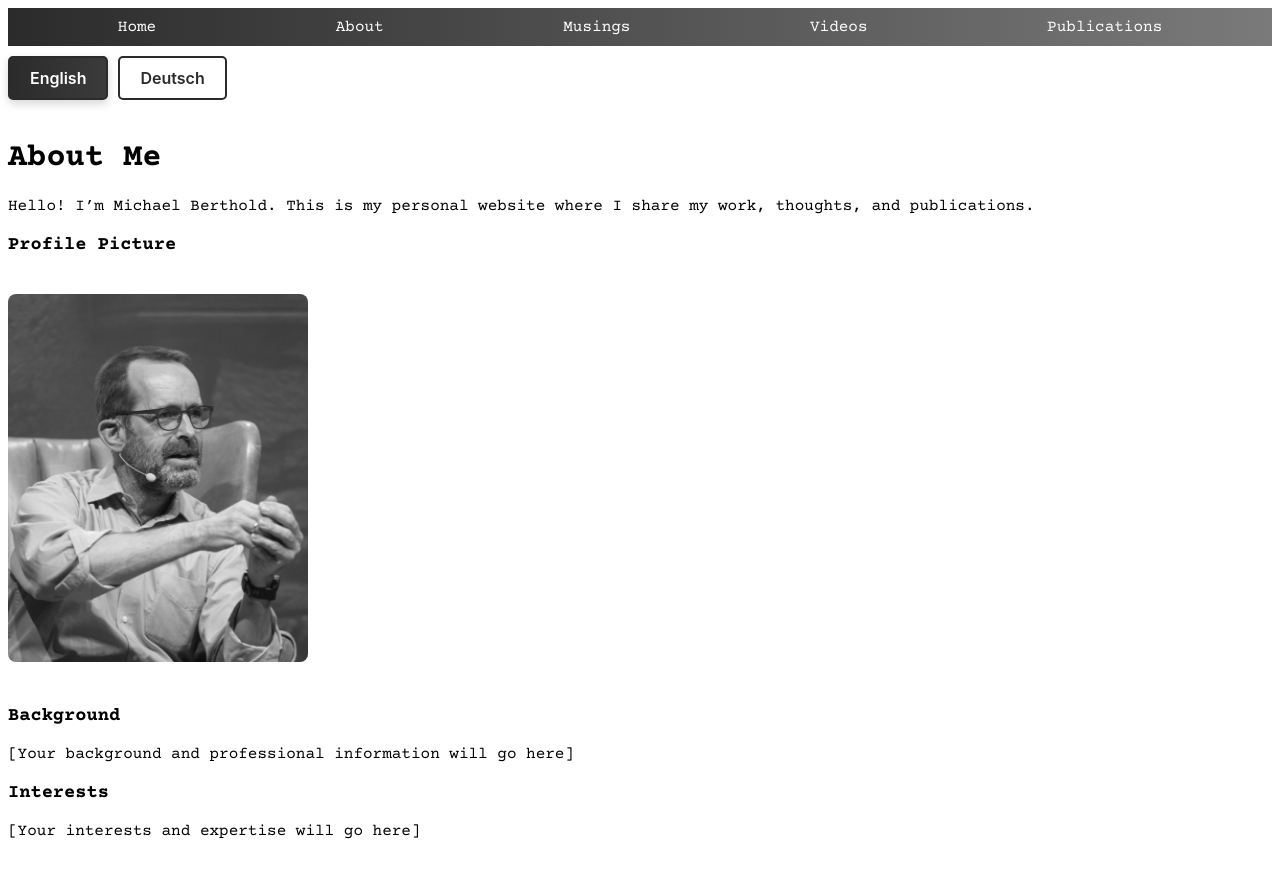
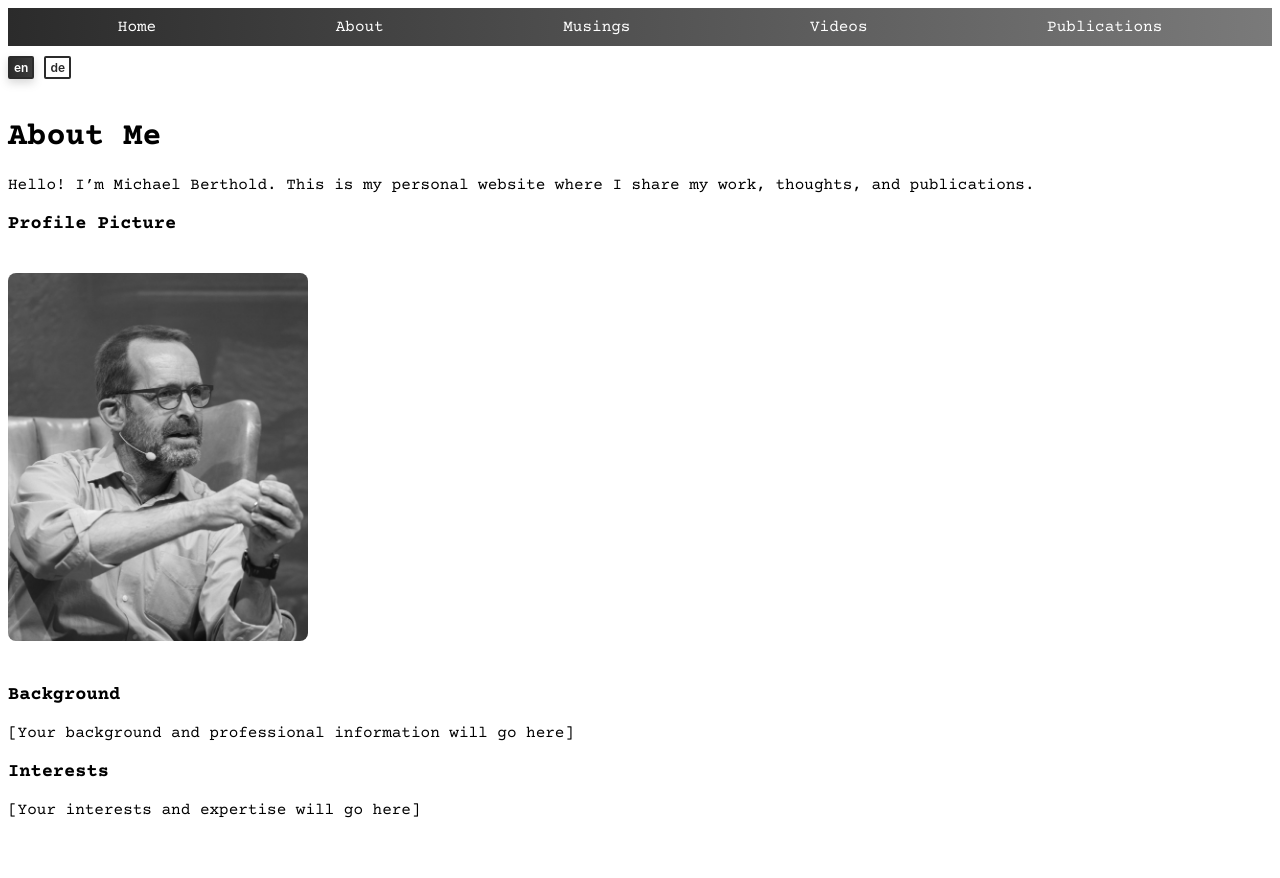
Before and after one commit to michael-berthold/michael-berthold.github.io, a Jekyll site: the page built from about.md, in a window 1280 px wide. Shown: the top 878 px of the page. Built offline with Jekyll 4.4.1, drawn with Linux system fonts in a browser that asks for light colours.

Commit message:
Modify button styles and language toggle labels
Updated button styles and language toggle text.

```diff
--- a/about.md
+++ b/about.md
@@ -14,15 +14,15 @@ permalink: /about/
 }
 
 .language-toggle button {
-  padding: 10px 20px;
+  padding: 2px 4px;
   border: 2px solid #2b2b2b;
   background-color: white;
   color: #2b2b2b;
   font-family: 'Inter', sans-serif;
-  font-size: 16px;
+  font-size: 12px;
   font-weight: 600;
   cursor: pointer;
-  border-radius: 5px;
+  border-radius: 2px;
   transition: all 0.3s ease;
 }
 
@@ -60,8 +60,8 @@ permalink: /about/
 </style>
 
 <div class="language-toggle">
-  <button id="btn-english" class="active">English</button>
-  <button id="btn-german">Deutsch</button>
+  <button id="btn-english" class="active">en</button>
+  <button id="btn-german">de</button>
 </div>
 
 <div id="content-english" class="language-section active" markdown="1">
```
